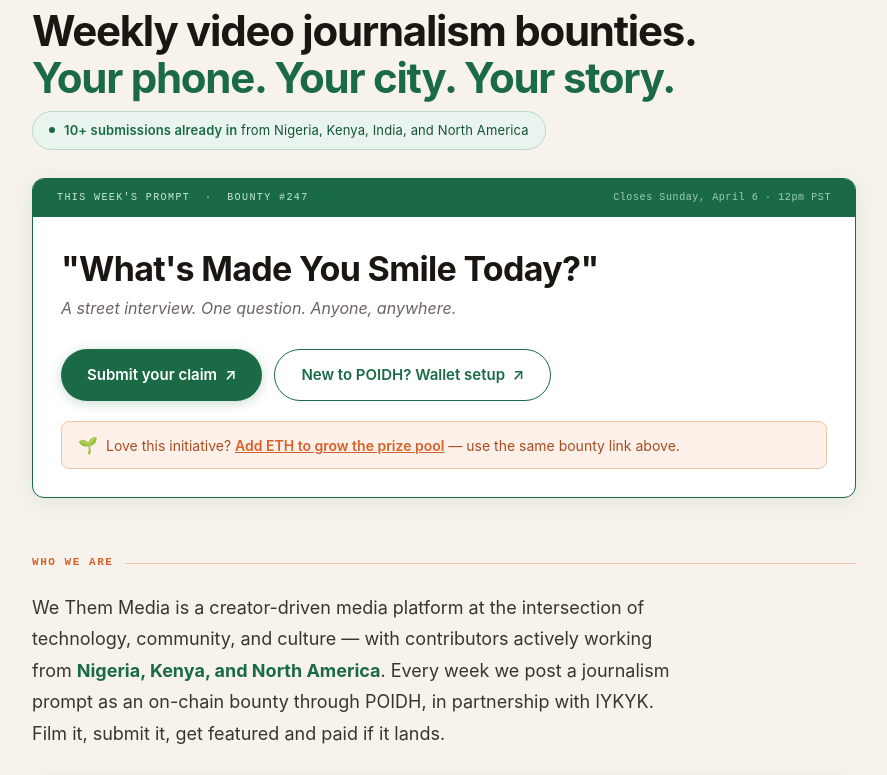
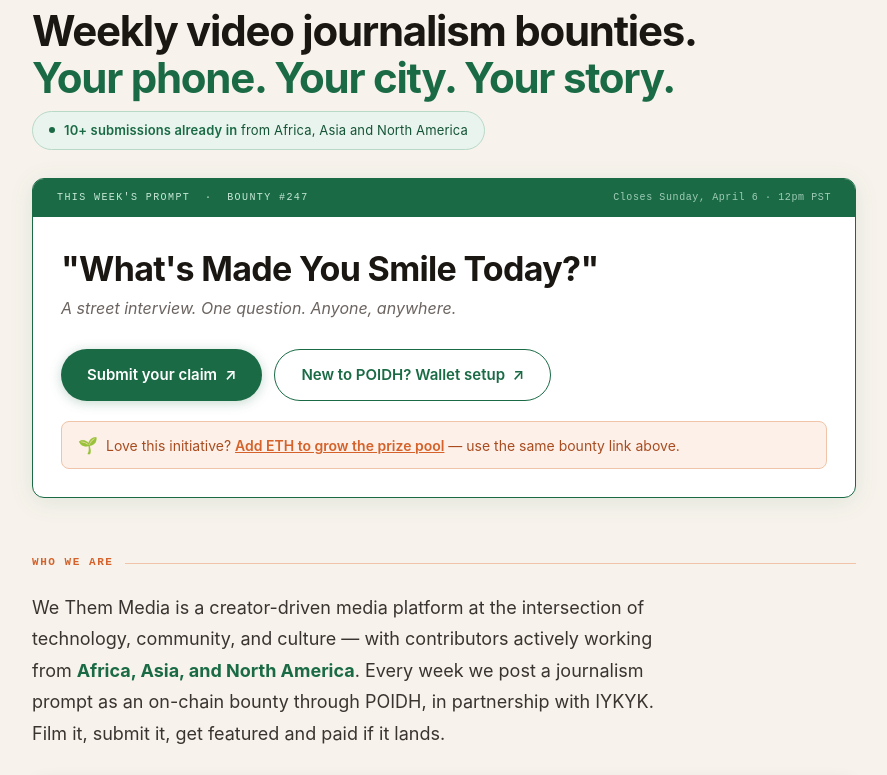
Before and after one commit to maceowhatley-code/discourse, a plain HTML site: page index.html in a window 1280 px wide. Shown: the part 280-1055 px from the top of the page, without its empty margins (196-1083 px from the left). Drawn offline with Linux system fonts and the light colour scheme.

Commit message:
Revise geographical mentions in index.html
Updated geographical references in social proof and trust section.

```diff
--- a/index.html
+++ b/index.html
@@ -680,7 +680,7 @@
 
     <div class="social-proof">
       <span class="social-proof-dot"></span>
-      <span class="social-proof-text"><strong>10+ submissions already in</strong> from Nigeria, Kenya, India, and North America</span>
+      <span class="social-proof-text"><strong>10+ submissions already in</strong> from Africa, Asia and North America</span>
     </div>
 
     <div class="prompt-card">
@@ -710,7 +710,7 @@
     <div class="trust-label">Who we are</div>
 
     <p class="trust-body">
-      We Them Media is a creator-driven media platform at the intersection of technology, community, and culture — with contributors actively working from <strong style="color:var(--green)">Nigeria, Kenya, and North America</strong>. Every week we post a journalism prompt as an on-chain bounty through POIDH, in partnership with IYKYK. Film it, submit it, get featured and paid if it lands.
+      We Them Media is a creator-driven media platform at the intersection of technology, community, and culture — with contributors actively working from <strong style="color:var(--green)">Africa, Asia, and North America</strong>. Every week we post a journalism prompt as an on-chain bounty through POIDH, in partnership with IYKYK. Film it, submit it, get featured and paid if it lands.
     </p>
 
     <div class="video-section">
```
